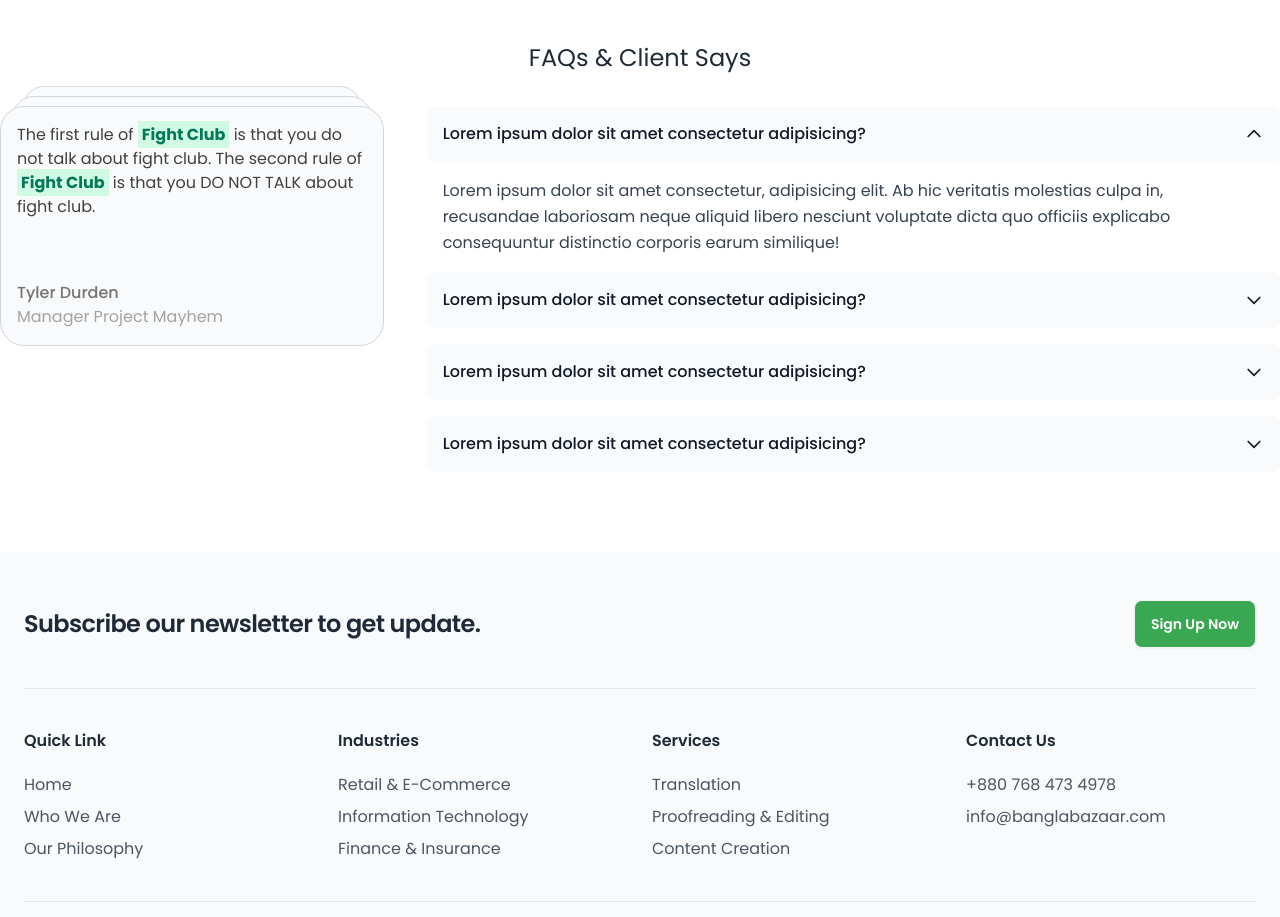
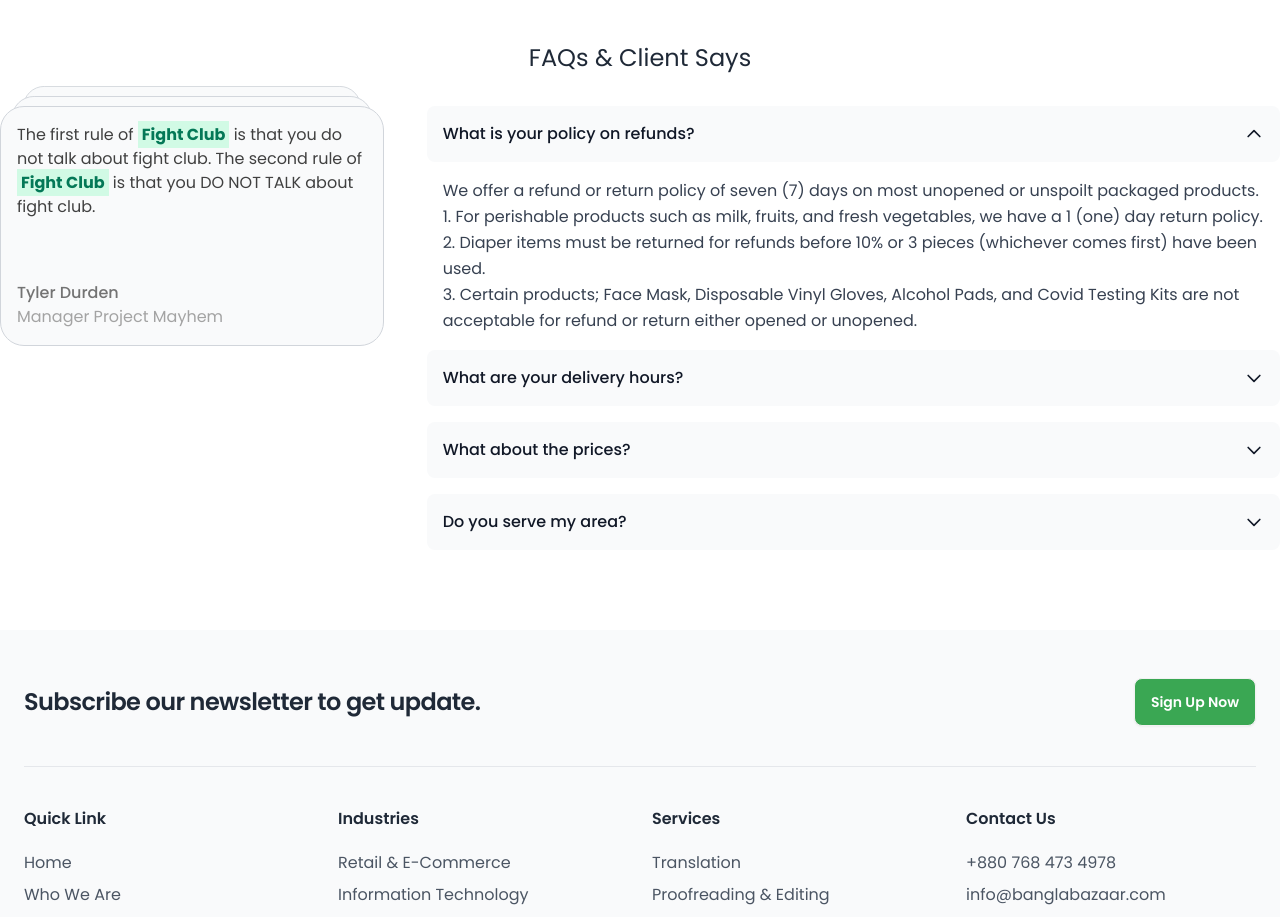
Before and after one commit to hellomaruf/Bangla-Bazaar-Client, a React (Vite) app: page / in a window 1280 px wide. Shown: the part 2320-3237 px from the top of the page. Built offline with nearby package versions, Linux system fonts and the light colour scheme; no server answers; a web font is replaced by a local one.

Commit message:
Added some problem solving

```diff
--- a/src/Components/Home/FAQs.jsx
+++ b/src/Components/Home/FAQs.jsx
@@ -16,9 +16,7 @@ function FAQs() {
               open
             >
               <summary className="flex cursor-pointer items-center justify-between gap-1.5 rounded-lg bg-gray-50 p-4 text-gray-900">
-                <h2 className="font-medium">
-                  Lorem ipsum dolor sit amet consectetur adipisicing?
-                </h2>
+                <h2 className="font-medium">What is your policy on refunds?</h2>
 
                 <svg
                   className="size-5 shrink-0 transition duration-300 group-open:-rotate-180"
@@ -37,18 +35,21 @@ function FAQs() {
               </summary>
 
               <p className="mt-4 px-4 leading-relaxed text-gray-700">
-                Lorem ipsum dolor sit amet consectetur, adipisicing elit. Ab hic
-                veritatis molestias culpa in, recusandae laboriosam neque
-                aliquid libero nesciunt voluptate dicta quo officiis explicabo
-                consequuntur distinctio corporis earum similique!
+                We offer a refund or return policy of seven (7) days on most
+                unopened or unspoilt packaged products. <br />
+                1. For perishable products such as milk, fruits, and fresh
+                vegetables, we have a 1 (one) day return policy. <br />
+                2. Diaper items must be returned for refunds before 10% or 3
+                pieces (whichever comes first) have been used. <br />
+                3. Certain products; Face Mask, Disposable Vinyl Gloves, Alcohol
+                Pads, and Covid Testing Kits are not acceptable for refund or
+                return either opened or unopened. <br />
               </p>
             </details>
 
             <details className="group [&_summary::-webkit-details-marker]:hidden">
               <summary className="flex cursor-pointer items-center justify-between gap-1.5 rounded-lg bg-gray-50 p-4 text-gray-900">
-                <h2 className="font-medium">
-                  Lorem ipsum dolor sit amet consectetur adipisicing?
-                </h2>
+                <h2 className="font-medium">What are your delivery hours?</h2>
 
                 <svg
                   className="size-5 shrink-0 transition duration-300 group-open:-rotate-180"
@@ -67,17 +68,13 @@ function FAQs() {
               </summary>
 
               <p className="mt-4 px-4 leading-relaxed text-gray-700">
-                Lorem ipsum dolor sit amet consectetur, adipisicing elit. Ab hic
-                veritatis molestias culpa in, recusandae laboriosam neque
-                aliquid libero nesciunt voluptate dicta quo officiis explicabo
-                consequuntur distinctio corporis earum similique!
+                We deliver from 7.30 am to 11 pm every day. You can choose from
+                available slots to find something that is convenient for you.
               </p>
             </details>
             <details className="group [&_summary::-webkit-details-marker]:hidden">
               <summary className="flex cursor-pointer items-center justify-between gap-1.5 rounded-lg bg-gray-50 p-4 text-gray-900">
-                <h2 className="font-medium">
-                  Lorem ipsum dolor sit amet consectetur adipisicing?
-                </h2>
+                <h2 className="font-medium">What about the prices?</h2>
 
                 <svg
                   className="size-5 shrink-0 transition duration-300 group-open:-rotate-180"
@@ -96,17 +93,15 @@ function FAQs() {
               </summary>
 
               <p className="mt-4 px-4 leading-relaxed text-gray-700">
-                Lorem ipsum dolor sit amet consectetur, adipisicing elit. Ab hic
-                veritatis molestias culpa in, recusandae laboriosam neque
-                aliquid libero nesciunt voluptate dicta quo officiis explicabo
-                consequuntur distinctio corporis earum similique!
+                Our prices are our own but we try our best to offer them to you
+                at or below market prices. Our prices are the same as the local
+                market and we are working hard to get them even lower! If you
+                feel that any product is priced unfairly, please let us know.
               </p>
             </details>
             <details className="group [&_summary::-webkit-details-marker]:hidden">
               <summary className="flex cursor-pointer items-center justify-between gap-1.5 rounded-lg bg-gray-50 p-4 text-gray-900">
-                <h2 className="font-medium">
-                  Lorem ipsum dolor sit amet consectetur adipisicing?
-                </h2>
+                <h2 className="font-medium">Do you serve my area?</h2>
 
                 <svg
                   className="size-5 shrink-0 transition duration-300 group-open:-rotate-180"
@@ -125,10 +120,8 @@ function FAQs() {
               </summary>
 
               <p className="mt-4 px-4 leading-relaxed text-gray-700">
-                Lorem ipsum dolor sit amet consectetur, adipisicing elit. Ab hic
-                veritatis molestias culpa in, recusandae laboriosam neque
-                aliquid libero nesciunt voluptate dicta quo officiis explicabo
-                consequuntur distinctio corporis earum similique!
+                We are currently serving in three big cities of Bangladesh
+                including Dhaka, Chattogram, Jashore.
               </p>
             </details>
           </div>
--- a/src/Pages/Profile.jsx
+++ b/src/Pages/Profile.jsx
@@ -1,18 +1,18 @@
 import { useQuery } from "@tanstack/react-query";
 import axios from "axios";
-import { useContext, useState } from "react";
+import { useContext, useRef, useState } from "react";
 import { AuthContaxt } from "../Services/AuthProvider";
-// import upload from "../assets/Imgs/upload.png";
-// import { ImageUpload } from "../Utils/imgUpload";
+import upload from "../assets/Imgs/upload.png";
+import { ImageUpload } from "../Utils/imgUpload";
 
 function Profile() {
   const { user } = useContext(AuthContaxt);
   const email = user?.email;
-//   const [avatarURL, setAvatarURL] = useState(upload);
-//   const [image, setImage] = useState(Object);
-//   console.log(image);
+  const [avatarURL, setAvatarURL] = useState(upload);
+  const [image, setImage] = useState(Object);
+  console.log(image);
 
-//   const fileUploadRef = useRef();
+  const fileUploadRef = useRef();
   const [gender, setGender] = useState("");
   const { data: userData } = useQuery({
     queryKey: "userdata",
@@ -27,17 +27,17 @@ function Profile() {
   const userName = userData?.name;
   const userEmail = userData?.email;
   // Upload img Functionality------------------------------>
-//   const handleUploadImg = (e) => {
-//     e.preventDefault();
-//     fileUploadRef.current.click();
-//   };
-//   const handleDisplayUploadedImg = () => {
-//     const uploadedFile = fileUploadRef.current.files[0];
-//     const cachedURL = URL.createObjectURL(uploadedFile);
-//     console.log(cachedURL, uploadedFile);
-//     setAvatarURL(cachedURL);
-//     setImage(uploadedFile);
-//   };
+  const handleUploadImg = (e) => {
+    e.preventDefault();
+    fileUploadRef.current.click();
+  };
+  const handleDisplayUploadedImg = () => {
+    const uploadedFile = fileUploadRef.current.files[0];
+    const cachedURL = URL.createObjectURL(uploadedFile);
+    console.log(cachedURL, uploadedFile);
+    setAvatarURL(cachedURL);
+    setImage(uploadedFile);
+  };
 
   // Update profile--------------------->
   const handleGender = (e) => {
@@ -51,13 +51,13 @@ function Profile() {
     const email = form.email.value;
     const phoneNum = form.number.value;
     const dateOfBirth = form.date.value;
-    // const photo = await ImageUpload(image);
-    // console.log(photo);
+    const photo = await ImageUpload(image);
+    console.log(photo);
 
     const userUpdateInfo = {
       name,
       email,
-    //   photo,
+      photo,
       phoneNum,
       dateOfBirth,
       gender,
@@ -214,7 +214,7 @@ function Profile() {
               </label>
 
               {/* upload img */}
-              {/* <div className=" mt-4 ">
+              <div className=" mt-4 ">
                 <button className="" onClick={handleUploadImg}>
                   <img
                     className="w-24 rounded-full"
@@ -228,7 +228,7 @@ function Profile() {
                   type="file"
                   className="hidden"
                 />
-              </div> */}
+              </div>
             </div>
 
             <div className="col-span-6 sm:flex sm:items-center sm:gap-4">
--- a/src/Utils/imgUpload.js
+++ b/src/Utils/imgUpload.js
@@ -5,10 +5,12 @@ export const ImageUpload = async (image) => {
 
   const formData = new FormData();
   formData.append("image", image);
-  console.log(formData)
+  console.log(formData);
   const { data } = await axios.post(
     `https://api.imgbb.com/1/upload?key=${import.meta.env.VITE_IMGBB_API_KEY}`,
+
     formData
   );
+
   return data.data.display_url;
 };
```
